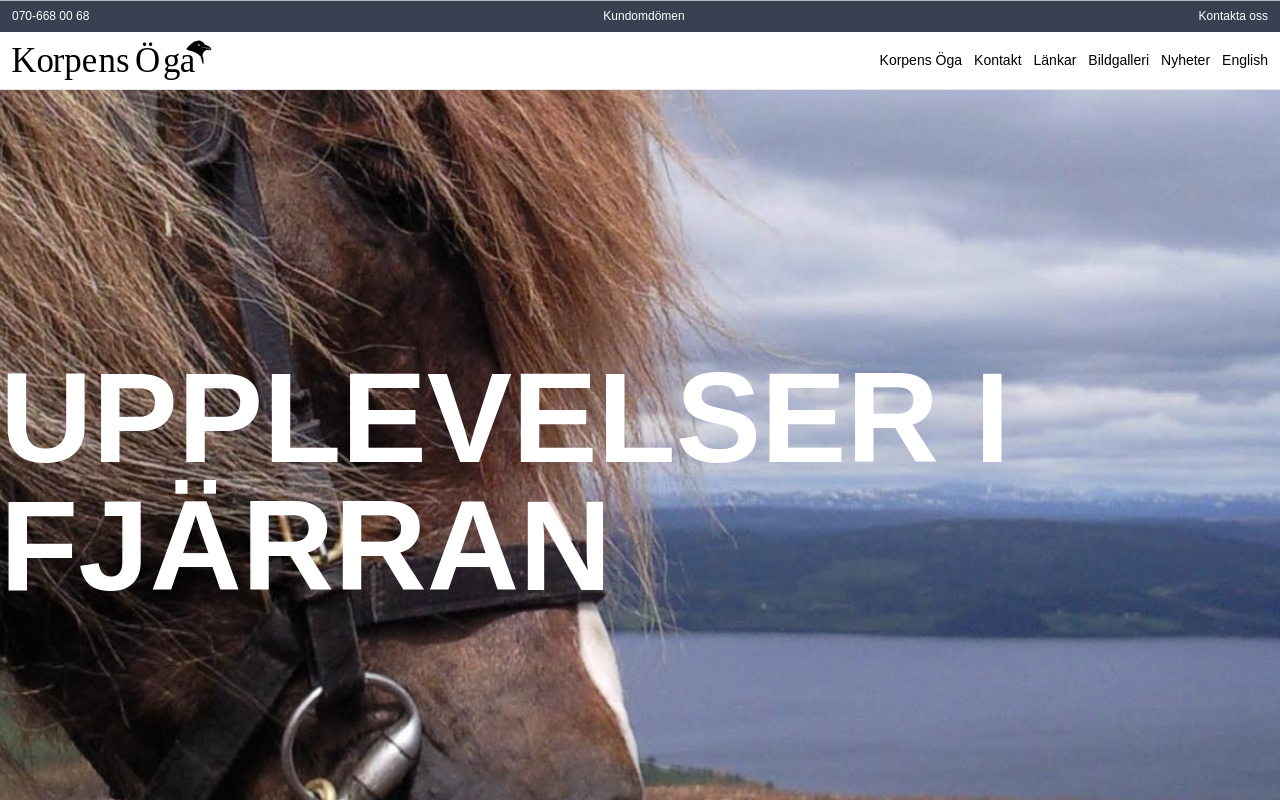
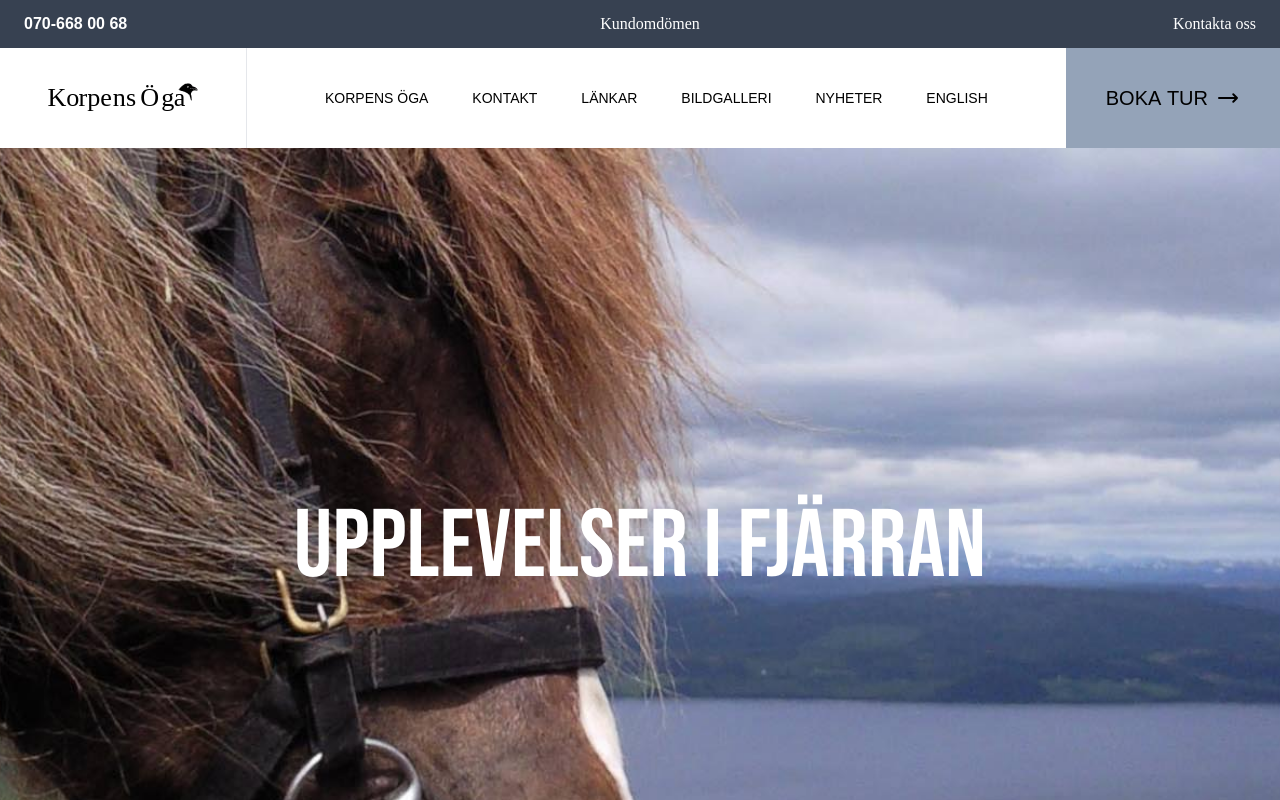
Before and after one commit to tomascoox/korpensoga2023, a Next.js app: page / in a window 1280 px wide. Shown: the top 800 px of the page. Built offline with nearby package versions, Linux system fonts and the light colour scheme; a web font is replaced by a local one; what tailwind-clip-path would draw is missing.

Commit message:
rework the navbar-system

```diff
--- a/src/components/Hero.tsx
+++ b/src/components/Hero.tsx
@@ -10,7 +10,7 @@ const HeroImage = () => {
                 style={{ objectFit: 'cover' }}
                 className="lg:clip-path-heroClip"
             />
-            <div className='absolute w-full h-full flex items-center justify-center font-bebas-neue text-white font-bold text-4xl md:text-6xl lg:text-8xl xl:text-9xl'>
+            <div className='absolute w-full h-full flex items-center justify-center font-bebas-neue text-white text-3xl md:text-5xl lg:text-7xl xl:text-8xl'>
                 UPPLEVELSER I FJÄRRAN
             </div>
         </div>
--- a/src/components/Navbar.tsx
+++ b/src/components/Navbar.tsx
@@ -3,7 +3,6 @@ import Link from 'next/link'
 import { useState, useEffect, useRef } from 'react'
 
 const Navbar = () => {
-    const [scrollY, setScrollY] = useState(0)
     const [showFixedNavbar, setShowFixedNavbar] = useState(false)
     const navbarRef = useRef<HTMLDivElement>(null)
     const [navbarSystemHeight, setNavbarSystemHeight] = useState(0)
@@ -12,8 +11,6 @@ const Navbar = () => {
     useEffect(() => {
         const handleScroll = () => {
             const currentScrollY = window.scrollY
-            setScrollY(currentScrollY)
-
             if (!showFixedNavbar && currentScrollY >= navbarSystemHeight) {
                 setShowFixedNavbar(true)
             } else if (showFixedNavbar && currentScrollY < navbarSystemHeight) {
@@ -28,114 +25,113 @@ const Navbar = () => {
     }, [navbarSystemHeight, showFixedNavbar])
 
     useEffect(() => {
-        if (navbarRef.current) {
-            const navbarOffsetHeight = navbarRef.current.offsetHeight
-            const topStripeOffsetHeight = (navbarRef.current.querySelector('.bg-gray-200') as HTMLDivElement)?.offsetHeight || 0
-            const mainNavOffsetHeight = (navbarRef.current.querySelector('.main-nav') as HTMLDivElement)?.offsetHeight || 0
-            const navbarSystemOffsetHeight = navbarOffsetHeight + topStripeOffsetHeight + mainNavOffsetHeight
+        const calculateNavbarSystemHeight = () => {
+            if (navbarRef.current) {
+                const navbar = navbarRef.current
+                const topStripe = navbar.querySelector('.top-stripe') as HTMLDivElement
+                const mainNav = navbar.querySelector('.main-nav') as HTMLDivElement
+                const ctaButton = navbar.querySelector('.cta-button') as HTMLDivElement
+
+                const topStripeOffsetHeight = topStripe ? topStripe.offsetHeight : 0
+                const mainNavOffsetHeight = mainNav ? mainNav.offsetHeight : 0
+                const ctaButtonOffsetHeight = ctaButton ? ctaButton.offsetHeight : 0
+
+                let navbarSystemOffsetHeight = topStripeOffsetHeight + mainNavOffsetHeight
+
+                return navbarSystemOffsetHeight
+            }
+            return 0
+        }
+
+        const handleResize = () => {
+            const navbarSystemOffsetHeight = calculateNavbarSystemHeight()
             setNavbarSystemHeight(navbarSystemOffsetHeight)
-        }
-    }, [])
-
-    useEffect(() => {
-        const handleResize = () => {
-            setIsSmallScreen(window.innerWidth < 768)
+            setIsSmallScreen(window.innerWidth < 1020)
         }
 
         handleResize()
         window.addEventListener('resize', handleResize)
+
         return () => {
             window.removeEventListener('resize', handleResize)
         }
     }, [])
 
-    const MenuItems = ({ hiddenItems = [] }: { hiddenItems?: string[] }) => (
-        <ul className="flex space-x-3 text-sm">
-            {!hiddenItems.includes('korpensoga') && (
+    const Logo = () => (
+        <Link href="/" className="flex items-center h-full pl-12 pr-12 border-r">
+            <div className="flex items-center w-[150px] h-full" style={{ overflow: 'hidden' }}>
+                <Image src="/korpens-logotype-black.svg" alt="Logo" width={300} height={150} />
+            </div>
+        </Link>
+    )
+
+    const MenuItems = () => (
+        <div className="flex items-center justify-center px-14 w-full text-sm uppercase leading-none">
+            <ul className="flex justify-around w-full">
                 <li>
                     <Link href="/korpensoga">Korpens&nbsp;Öga</Link>
                 </li>
-            )}
-            {!hiddenItems.includes('kontakt') && (
                 <li>
                     <Link href="/kontakt">Kontakt</Link>
                 </li>
-            )}
-            {!hiddenItems.includes('lankar') && (
-                <li>
+                <li className="hidden lg:block">
                     <Link href="/lankar">Länkar</Link>
                 </li>
-            )}
-            {!hiddenItems.includes('bildgalleri') && (
-                <li>
+                <li className="hidden lg:block">
                     <Link href="/bildgalleri">Bildgalleri</Link>
                 </li>
-            )}
-            {!hiddenItems.includes('nyheter') && (
-                <li>
+                <li className="hidden lg:block">
                     <Link href="/nyheter">Nyheter</Link>
                 </li>
-            )}
-            {!hiddenItems.includes('english') && (
-                <li>
+                <li className="hidden lg:block">
                     <Link href="/english">English</Link>
                 </li>
-            )}
-        </ul>
+            </ul>
+        </div>
+    )
+
+    const CallToAction = () => (
+        <div className="cta-button hidden xl:flex items-center h-full bg-slate-400 text-xl uppercase leading-none px-10">
+            <div>BOKA&nbsp;TUR</div>
+            <svg xmlns="http://www.w3.org/2000/svg" fill="none" viewBox="0 0 24 24" strokeWidth={2} stroke="currentColor" className="ml-2 w-6 h-6">
+                <path strokeLinecap="round" strokeLinejoin="round" d="M17.25 8.25L21 12m0 0l-3.75 3.75M21 12H3" />
+            </svg>
+        </div>
     )
 
     return (
         <>
-            <div ref={navbarRef}>
+            {/* Navbar first instance */}
+            <div ref={navbarRef} style={{ minHeight: navbarSystemHeight }}>
                 <div>
-                    <div className="text-white text-xs bg-gray-700 flex items-center justify-between px-3 py-2">
-                        <div>070-668 00 68</div>
+                    {/* Top-stripe */}
+                    <div className="top-stripe hidden text-white text-base leading-none font-serif bg-gray-700 md:flex items-center justify-between px-6 py-4">
+                        <div className="font-sans font-bold">070-668 00 68</div>
                         <div>Kundomdömen</div>
                         <div>Kontakta oss</div>
                     </div>
-                    <header className={`z-50 bg-white border-b w-full ${showFixedNavbar ? 'hidden' : 'absolute'}`}>
-                        <div className="mx-auto px-3 py-2 flex items-center justify-between">
-                            <Link href="/">
-                                <div className="flex items-center mr-2">
-                                        <Image src="/korpens-logotype-black.svg" alt="Logo" width={200} height={40} />
-                                </div>
-                            </Link>
-                            <div className="flex items-center ml-auto">
-                                <MenuItems hiddenItems={isSmallScreen ? ['bildgalleri', 'nyheter', 'english'] : []} />
-                            </div>
+                    {/* Main-navbar */}
+                    <header className={`main-nav z-50 bg-white h-[70px] xl:h-[100px] w-full ${showFixedNavbar ? 'hidden' : 'relative'}`}>
+                        <div className="mx-auto flex items-center justify-between absolute inset-0">
+                            <Logo />
+                            <MenuItems />
+                            <CallToAction />
                         </div>
                     </header>
                 </div>
             </div>
-
+            {/* Navbar second instance */}
             <header
-                className={`z-50 bg-white border-b fixed top-0 left-0 w-full transition-transform duration-300 ${
+                className={`z-50 bg-white fixed top-0 left-0 h-[70px] xl:h-[100px] w-full transition-transform duration-500 ${
                     showFixedNavbar ? 'translate-y-0' : '-translate-y-full'
                 }`}
             >
-                <div className="container mx-auto px-4 py-2 flex items-center justify-between">
-                    <Link href="/">
-                        <div className="flex items-center mr-2">
-                                <Image src="/korpens-logotype-black.svg" alt="Logo" width={200} height={40} />
-                        </div>
-                    </Link>
-                    <div className="flex items-center ml-auto">
-                        <MenuItems hiddenItems={isSmallScreen ? ['bildgalleri', 'nyheter', 'english'] : []} />
-                    </div>
+                <div className="mx-auto flex items-center justify-between absolute inset-0">
+                    <Logo />
+                    <MenuItems />
+                    <CallToAction />
                 </div>
             </header>
-
-            {isSmallScreen ? (
-                <div className="w-full fixed bottom-0 bg-white border-t">
-                    <div className="container mx-auto px-4 py-2">
-                        <nav className="flex items-center justify-around">
-                            <MenuItems hiddenItems={['korpensoga', 'kontakt', 'lankar']} />
-                        </nav>
-                    </div>
-                </div>
-            ) : (
-                ''
-            )}
         </>
     )
 }
--- a/src/pages/index.tsx
+++ b/src/pages/index.tsx
@@ -12,12 +12,12 @@ export default function Home() {
             </Head>
             <Navbar />
 
-            <div className="mt-[50px] md:mt-[50px]">
+            <div className="mt-[0px] md:mt-[0px]">
                 <Hero />
             </div>
             <main className="container mx-auto px-4 mt-[100px] md:mt-[120px] mb-4">
                 <div className="prose">
-                    <h1>Välkommen till Korpens Öga</h1>
+                    <h1>VÄLKOMMEN TILL KORPENS ÖGA</h1>
                     <p>Varför skall du välja oss som nästa äventyr i livet?</p>
                     <h2>Underrubrik</h2>
                     <p>
--- a/src/styles/globals.css
+++ b/src/styles/globals.css
@@ -2,10 +2,49 @@
 @tailwind components;
 @tailwind utilities;
 
-@import url('https://fonts.googleapis.com/css2?family=Manuale:wght@400;500;600;700&display=swap');
+/* @import url('https://fonts.googleapis.com/css2?family=Manuale:wght@400;500;600;700&display=swap');
 @import url('https://fonts.googleapis.com/css2?family=Montserrat:wght@300;400;500;600;700&display=swap');
-@import url('https://fonts.googleapis.com/css2?family=Bebas+Neue&display=swap');
+@import url('https://fonts.googleapis.com/css2?family=Oswald:wght@400;500;600;700&display=swap'); */
 
+@font-face {
+    font-family: 'Manuale';
+    font-style: normal;
+    font-weight: 400;
+    font-display: swap;
+    src: url(https://fonts.gstatic.com/s/manuale/v6/m8wn1_iY9QfY3LheM0vI8g.woff2) format('woff2');
+}
+
+@font-face {
+    font-family: 'Manuale';
+    font-style: bold;
+    font-weight: 700;
+    font-display: swap;
+    src: url(https://fonts.gstatic.com/s/manuale/v6/m8wn1_iY9QfY3LheM0vI8g.woff2) format('woff2');
+}
+
+@font-face {
+    font-family: 'Montserrat';
+    font-style: normal;
+    font-weight: 400;
+    font-display: swap;
+    src: url(https://fonts.gstatic.com/s/montserrat/v15/JTURjIg1_i6t8kCHKm45_cJD3gnD_w.woff2) format('woff2');
+}
+
+@font-face {
+    font-family: 'Montserrat';
+    font-style: bold;
+    font-weight: 700;
+    font-display: swap;
+    src: url(https://fonts.gstatic.com/s/montserrat/v15/JTURjIg1_i6t8kCHKm45_cJD3gnD_w.woff2) format('woff2');
+}
+
+@font-face {
+    font-family: 'Bebas Neue';
+    src: url('/fonts/BebasNeue-Regular.woff2') format('woff2'), url('/fonts/BebasNeue-Regular.woff') format('woff');
+    font-weight: 400;
+    font-style: normal;
+    font-display: swap;
+}
 
 :root {
     --foreground-rgb: 0, 0, 0;
--- a/tailwind.config.js
+++ b/tailwind.config.js
@@ -12,7 +12,7 @@ module.exports = {
             fontFamily: {
                 serif: ['Manuale', 'serif'],
                 sans: ['Montserrat', 'sans-serif'],
-                'bebas-neue': ['Bebas Neue', 'sans-serif'],
+                'bebas-neue': ['Bebas Neue', 'bebas-neue'],
             },
             typography: theme => ({
                 DEFAULT: {
@@ -20,11 +20,9 @@ module.exports = {
                         h1: {
                             fontFamily: `${theme('fontFamily.bebas-neue')}`,
                             fontSize: '3rem',
-                            fontWeight: '400',
                         },
                         h2: {
                             fontFamily: `${theme('fontFamily.sans')}`,
-                            fontWeight: '600',
                         },
                         h3: {
                             fontFamily: `${theme('fontFamily.sans')}`,
```
Also changed, not shown: public/fonts/BebasNeue-Regular.woff (added), public/fonts/BebasNeue-Regular.woff2 (added).
